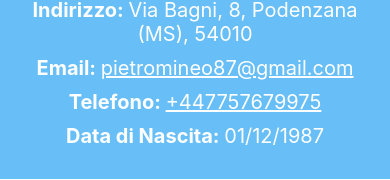
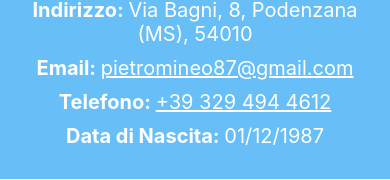
Before and after one commit to peddrums/curriculum-vitae, a plain HTML site: page it.html in a window 390 px wide. Shown: the part 341-521 px from the top of the page. Drawn offline with Linux system fonts and the light colour scheme.

Commit message:
Italian phone number added

```diff
--- a/it.html
+++ b/it.html
@@ -29,7 +29,7 @@
         <p>
           <span>Email: </span><a href="mailto:pietromineo87@gmail.com">pietromineo87@gmail.com</a>
         </p>
-        <p><span>Telefono: </span><a href="tel:+447757679975">+447757679975</a></p>
+        <p><span>Telefono: </span><a href="tel:+393294944612">+39 329 494 4612</a></p>
         <p><span>Data di Nascita: </span>01/12/1987</p>
       </div>
     </div>
@@ -263,7 +263,7 @@
   </section>
   <footer class="footer">
     <p><span>Indirizzo: </span>Via Bagni, 8, Podenzana (MS), 54010</p>
-    <p><span>Telefono: </span><a href="tel:+447757679975">+447757679975</a></p>
+    <p><span>Telefono: </span><a href="tel:+393294944612">+39 329 494 4612</a></p>
     <p>
       <span>Email: </span><a href="mailto:pietromineo87@gmail.com">pietromineo87@gmail.com</a>
     </p>
```
Also changed, not shown: 1 other file.
